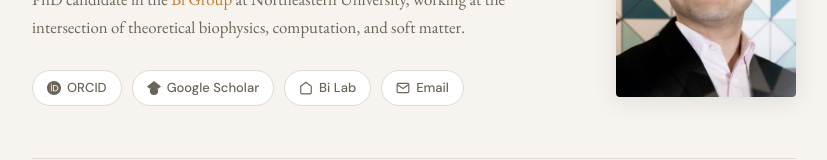
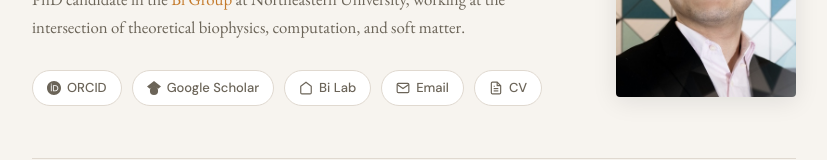
Before and after one commit to nqanh1995/nqanh1995.github.io, a plain HTML site: page index.html in a window 1280 px wide. Shown: the part 243-403 px from the top of the page, without its empty margins (226-1053 px from the left). Drawn offline with nearby package versions, Linux system fonts and the light colour scheme.

Commit message:
Add files via upload

```diff
--- a/index.html
+++ b/index.html
@@ -363,11 +363,10 @@
             <svg width="14" height="14" viewBox="0 0 24 24" fill="none" stroke="currentColor" stroke-width="2"><path d="M4 4h16c1.1 0 2 .9 2 2v12c0 1.1-.9 2-2 2H4c-1.1 0-2-.9-2-2V6c0-1.1.9-2 2-2z"/><polyline points="22,6 12,13 2,6"/></svg>
             Email
           </a>
-          <!-- Uncomment below if you have a CV PDF uploaded -->
-          <!-- <a href="cv.pdf" target="_blank">
-            <svg width="14" height="14" viewBox="0 0 24 24" fill="none" stroke="currentColor" stroke-width="2"><path d="M14 2H6a2 2 0 0 0-2 2v16a2 2 0 0 0 2 2h12a2 2 0 0 0 2-2V8z"/><polyline points="14 2 14 8 20 8"/></svg>
+          <a href="CV.pdf" target="_blank">
+            <svg width="14" height="14" viewBox="0 0 24 24" fill="none" stroke="currentColor" stroke-width="2"><path d="M14 2H6a2 2 0 0 0-2 2v16a2 2 0 0 0 2 2h12a2 2 0 0 0 2-2V8z"/><polyline points="14 2 14 8 20 8"/><line x1="16" y1="13" x2="8" y2="13"/><line x1="16" y1="17" x2="8" y2="17"/><polyline points="10 9 9 9 8 9"/></svg>
             CV
-          </a> -->
+          </a>
         </div>
       </div>
 
```
Also changed, not shown: 1 other file.
